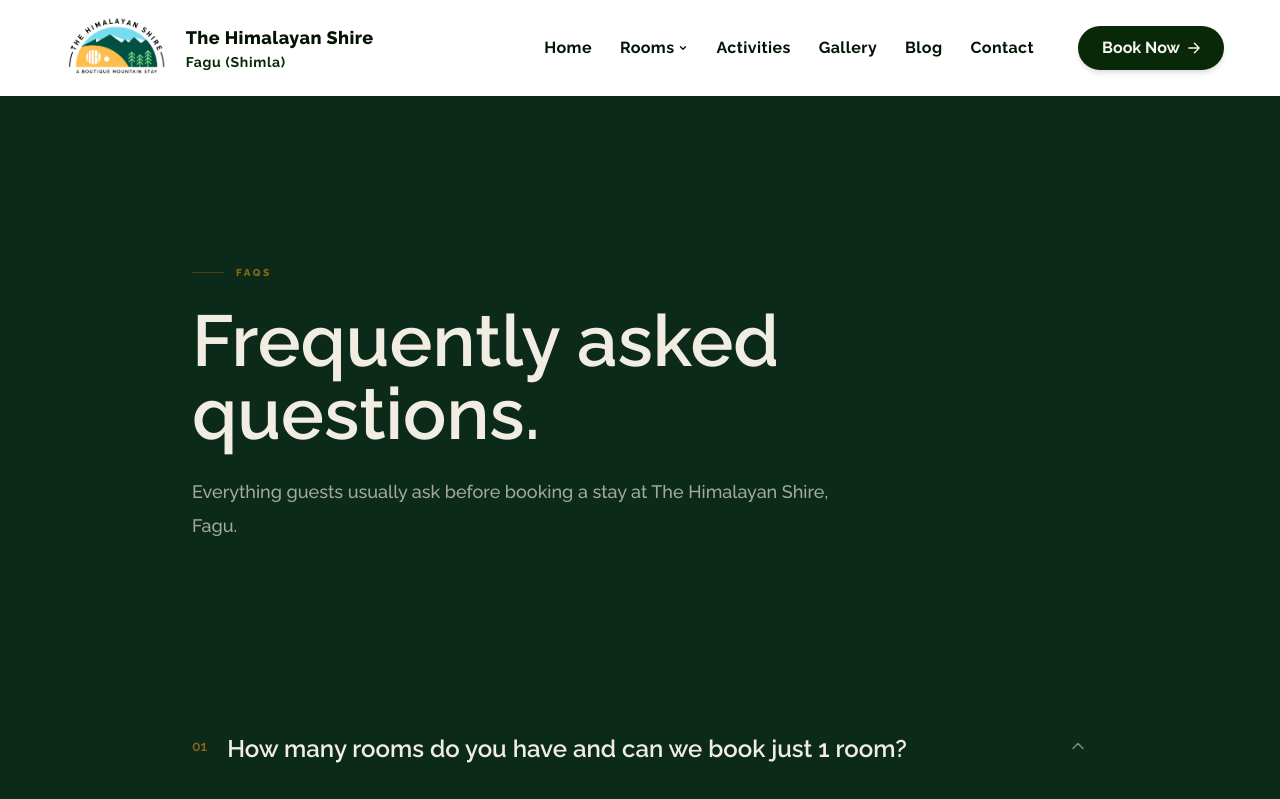
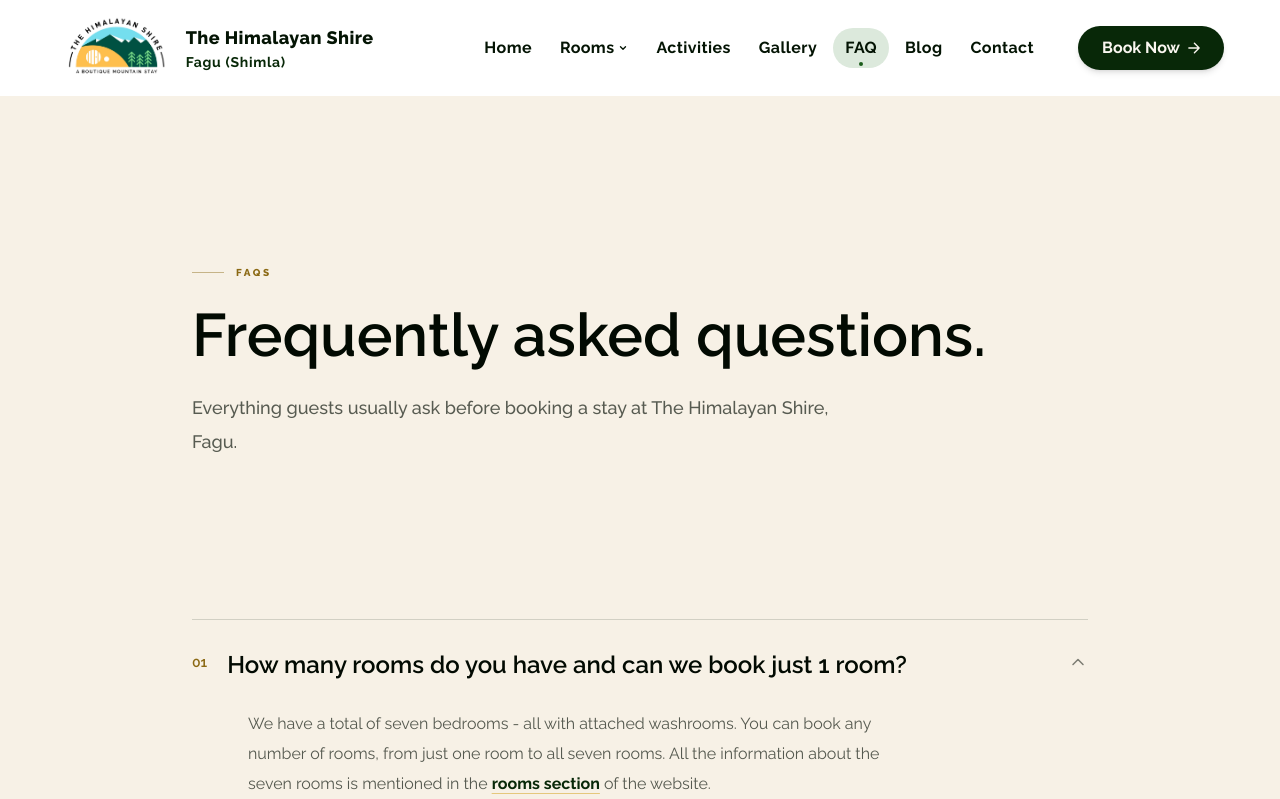
Before and after one commit to theone14122000/shire, a Next.js app: page /faq in a window 1280 px wide. Shown: the top 799 px of the page. Built offline with nearby package versions, Linux system fonts and the light colour scheme.

Commit message:
feat: FAQ nav link + themed FAQ page, editorial link to FAQ, Instagram + Google Reviews elfsight sections on homepage

```diff
--- a/app/components/SiteNav.tsx
+++ b/app/components/SiteNav.tsx
@@ -12,6 +12,7 @@ const NAV_ITEMS = [
   { label: "Rooms", href: "/#rooms", hasMenu: true },
   { label: "Activities", href: "/activities" },
   { label: "Gallery", href: "/gallery" },
+  { label: "FAQ", href: "/faq" },
   { label: "Blog", href: "/blog" },
   { label: "Contact", href: "/contact" },
 ];
--- a/app/components/home/HomeEditorial.tsx
+++ b/app/components/home/HomeEditorial.tsx
@@ -3,6 +3,7 @@
 import { motion, useScroll, useTransform, type Variants } from "framer-motion";
 import Image from "next/image";
 import Link from "next/link";
+import Script from "next/script";
 import { useRef } from "react";
 import {
   ArrowUpRight,
@@ -16,7 +17,7 @@ import {
   Tv,
   Wifi,
 } from "lucide-react";
-import { brand, brandIntro } from "@/lib/content";
+import { brand, brandIntro, ELFSIGHT_GOOGLE_REVIEWS_ID, ELFSIGHT_INSTAGRAM_ID } from "@/lib/content";
 import { RoomsCarousel } from "./RoomsCarousel";
 
 const fadeUp: Variants = {
@@ -137,8 +138,8 @@ export function HomeEditorial({ content }: { content?: Record<string, any> }) {
               <p className="font-display text-xl font-semibold italic text-emerald-900">
                 {t("editorial", "signature", brandIntro.signature)}
               </p>
-              <Link href="/gallery" className="luxe-link">
-                View the property
+              <Link href="/faq" className="luxe-link">
+                Know more about the property
                 <ArrowUpRight size={15} strokeWidth={1.8} />
               </Link>
             </motion.div>
@@ -196,6 +197,37 @@ export function HomeEditorial({ content }: { content?: Record<string, any> }) {
           </motion.div>
 
           <RoomsCarousel />
+        </div>
+      </section>
+
+      <section id="instagram" className="relative px-5 py-20 sm:px-8 sm:py-28 lg:px-14 lg:py-36">
+        <div className="mx-auto max-w-[1400px]">
+          <motion.div
+            variants={stagger}
+            initial="hidden"
+            whileInView="show"
+            viewport={{ once: true, amount: 0.25 }}
+            className="mx-auto max-w-3xl text-center"
+          >
+            <motion.span variants={fadeUp} className="luxe-kicker text-gold-700">
+              Instagram
+            </motion.span>
+            <motion.h2 variants={fadeUp} className="mt-5 font-display text-4xl font-semibold leading-[1.05] text-emerald-950 sm:text-5xl lg:text-6xl">
+              Moments from the shire.
+            </motion.h2>
+            <motion.p variants={fadeUp} className="mx-auto mt-6 max-w-2xl text-base leading-[1.9] text-emerald-950/65 sm:text-lg">
+              Follow @thehimalayanshire for quiet corners, snowy mornings, and the view that never gets old.
+            </motion.p>
+          </motion.div>
+          <motion.div
+            initial={{ opacity: 0, y: 24 }}
+            whileInView={{ opacity: 1, y: 0 }}
+            viewport={{ once: true, amount: 0.2 }}
+            transition={{ duration: 0.7, ease: [0.22, 1, 0.36, 1] }}
+            className="mx-auto mt-12 max-w-[1100px] rounded-[1.75rem] border border-emerald-900/10 bg-white/60 p-3 sm:p-5"
+          >
+            <div className={`elfsight-app-${ELFSIGHT_INSTAGRAM_ID}`} data-elfsight-app-lazy />
+          </motion.div>
         </div>
       </section>
 
@@ -357,6 +389,39 @@ export function HomeEditorial({ content }: { content?: Record<string, any> }) {
           </div>
         </div>
       </section>
+
+      <section id="reviews" className="px-5 py-20 sm:px-8 sm:py-28 lg:px-14 lg:py-36">
+        <div className="mx-auto max-w-[1400px]">
+          <motion.div
+            variants={stagger}
+            initial="hidden"
+            whileInView="show"
+            viewport={{ once: true, amount: 0.25 }}
+            className="mx-auto max-w-3xl text-center"
+          >
+            <motion.span variants={fadeUp} className="luxe-kicker text-gold-700">
+              Guest Reviews
+            </motion.span>
+            <motion.h2 variants={fadeUp} className="mt-5 font-display text-4xl font-semibold leading-[1.05] text-emerald-950 sm:text-5xl lg:text-6xl">
+              What our guests remember most.
+            </motion.h2>
+            <motion.p variants={fadeUp} className="mx-auto mt-6 max-w-2xl text-base leading-[1.9] text-emerald-950/65 sm:text-lg">
+              Genuine experiences from people who have stayed at The Himalayan Shire.
+            </motion.p>
+          </motion.div>
+          <motion.div
+            initial={{ opacity: 0, y: 24 }}
+            whileInView={{ opacity: 1, y: 0 }}
+            viewport={{ once: true, amount: 0.2 }}
+            transition={{ duration: 0.7, ease: [0.22, 1, 0.36, 1] }}
+            className="mx-auto mt-12 max-w-[1100px] rounded-[1.75rem] border border-emerald-900/10 bg-white/60 p-3 sm:p-5"
+          >
+            <div className={`elfsight-app-${ELFSIGHT_GOOGLE_REVIEWS_ID}`} data-elfsight-app-lazy />
+          </motion.div>
+        </div>
+      </section>
+
+      <Script src="https://elfsightcdn.com/platform.js" strategy="lazyOnload" />
     </div>
   );
 }
--- a/app/faq/page.tsx
+++ b/app/faq/page.tsx
@@ -11,7 +11,7 @@ const MAPS_URL =
   "https://www.google.com/maps?ll=31.066671,77.309332&z=13&t=m&hl=en&gl=IN&mapclient=embed&cid=4674173627328913394";
 
 const linkClass =
-  "font-bold text-parchment underline decoration-gold-500/50 underline-offset-4 transition-colors hover:text-gold-700";
+  "font-bold text-emerald-800 underline decoration-gold-500/50 underline-offset-4 transition-colors hover:text-gold-700";
 
 type Faq = {
   question: string;
@@ -76,7 +76,7 @@ const fadeUp: Variants = {
 
 export default function FaqPage() {
   return (
-    <main className="editorial-surface min-h-screen font-sans selection:bg-gold-200/30">
+    <main className="min-h-screen bg-[#f7f1e6] font-sans text-emerald-950 selection:bg-gold-200/30">
       <SiteNav />
 
       <section className="px-5 py-24 sm:px-8 sm:py-32 lg:px-14 lg:py-40">
@@ -87,10 +87,10 @@ export default function FaqPage() {
           className="mx-auto max-w-4xl"
         >
           <span className="luxe-kicker text-gold-700">FAQs</span>
-          <h1 className="mt-6 font-display text-5xl font-semibold leading-[1.02] text-parchment sm:text-6xl lg:text-7xl">
+          <h1 className="mt-6 font-display text-4xl font-semibold leading-[1.05] text-emerald-950 sm:text-5xl lg:text-6xl">
             Frequently asked questions.
           </h1>
-          <p className="mt-6 max-w-2xl text-base leading-[1.9] text-parchment/66 sm:text-lg">
+          <p className="mt-6 max-w-2xl text-base leading-[1.9] text-emerald-950/65 sm:text-lg">
             Everything guests usually ask before booking a stay at The Himalayan Shire, Fagu.
           </p>
         </motion.div>
@@ -143,18 +143,18 @@ function FaqItem({ index, faq }: { index: number; faq: Faq }) {
         aria-controls={panelId}
         className="flex w-full items-start justify-between gap-6 py-7 text-left"
       >
-        <span className="flex gap-5">
+        <span className="flex gap-4 sm:gap-5">
           <span className="mt-1 font-display text-sm font-semibold text-gold-700">
             {String(index + 1).padStart(2, "0")}
           </span>
-          <span className="font-display text-xl font-semibold leading-snug text-parchment sm:text-2xl">
+          <span className="font-display text-lg font-semibold leading-snug text-emerald-950 sm:text-xl lg:text-2xl">
             {faq.question}
           </span>
         </span>
         <motion.span
           animate={{ rotate: open ? 180 : 0 }}
           transition={{ duration: 0.25 }}
-          className="mt-1 shrink-0 text-parchment/50"
+          className="mt-1 shrink-0 text-emerald-950/50"
         >
           <ChevronDown size={20} strokeWidth={1.8} />
         </motion.span>
@@ -170,7 +170,7 @@ function FaqItem({ index, faq }: { index: number; faq: Faq }) {
             transition={{ duration: 0.32, ease: [0.22, 1, 0.36, 1] }}
             className="overflow-hidden"
           >
-            <div className="max-w-[72ch] pb-7 pl-12 text-base leading-[1.85] text-parchment/66 sm:pl-14">
+            <div className="max-w-[72ch] pb-7 pl-10 text-base leading-[1.85] text-emerald-950/66 sm:pl-14">
               {faq.answer}
             </div>
           </motion.div>
--- a/lib/content.ts
+++ b/lib/content.ts
@@ -15,6 +15,9 @@
 
 export const BOOKING_URL =
   "https://letsbook.me/booking/thehimalayanshire?checkin=2026-08-04&checkout=2026-08-05&adults=2&children=0";
+
+export const ELFSIGHT_GOOGLE_REVIEWS_ID = "b9e7c232-8950-4e65-9497-1821a28950e6";
+export const ELFSIGHT_INSTAGRAM_ID = "b9e7c232-8950-4e65-9497-1821a28950e6";
 
 export const brand = {
   name: "The Himalayan Shire",
```
